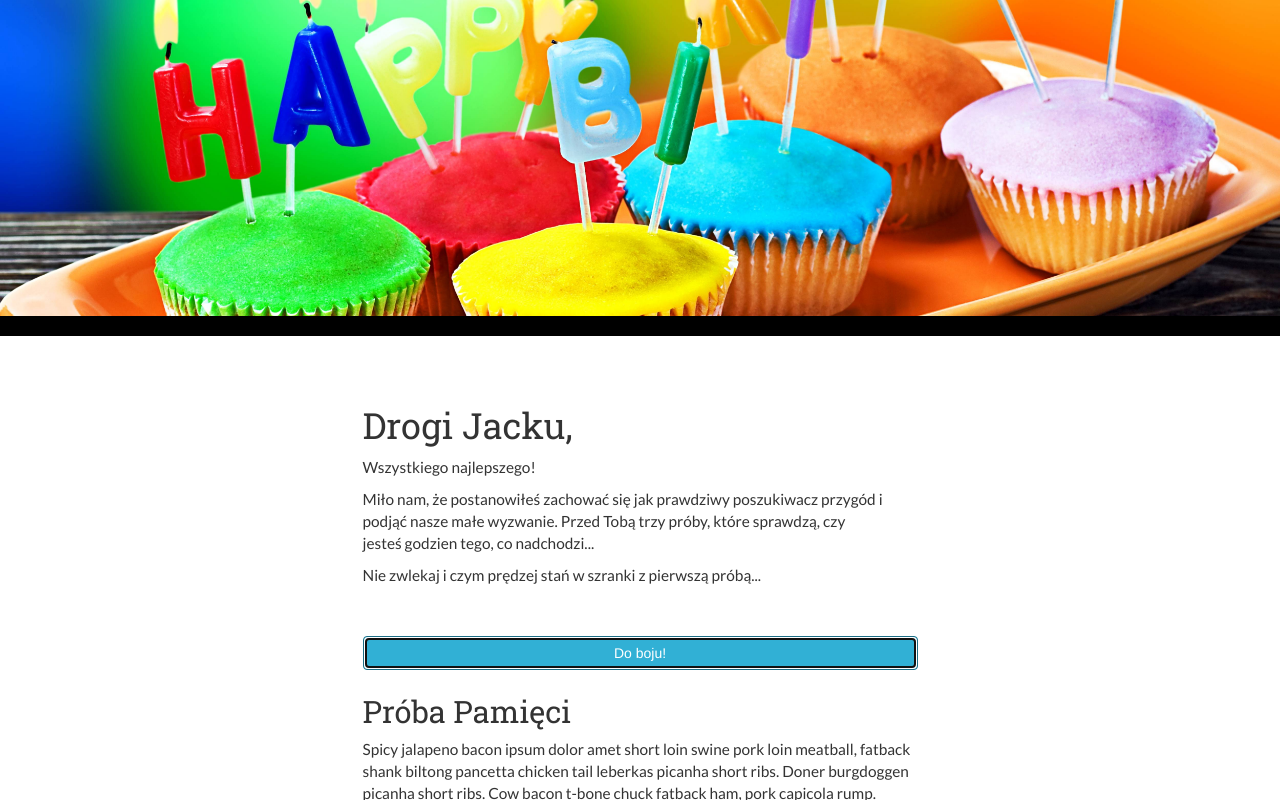
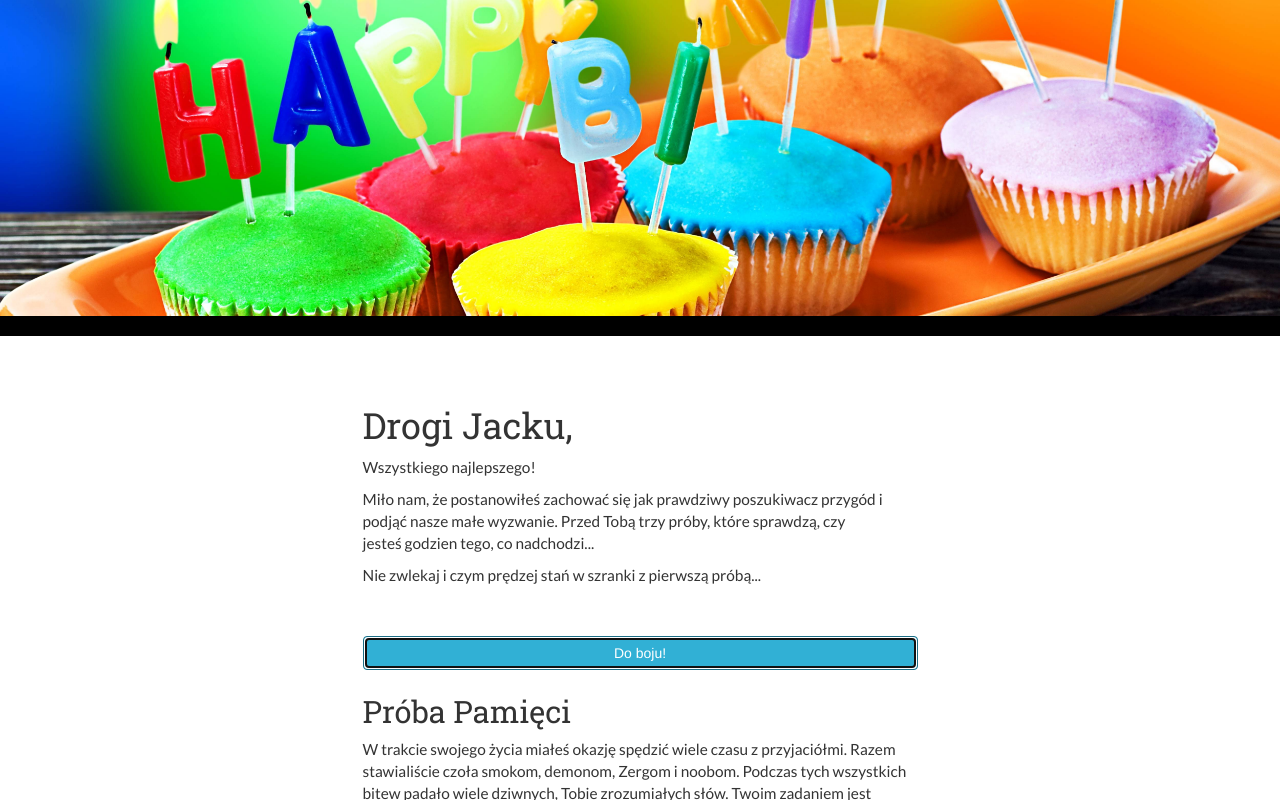
Before and after one commit to jackoweurodziny/jackoweurodziny.github.io, a plain HTML site: page index.html in a window 1280 px wide. Both pictures are taken after a click on the button "Do boju!". Shown: the part 464-1264 px from the top of the page. Drawn offline with nearby package versions, Linux system fonts and the light colour scheme.

Commit message:
add first trial text

```diff
--- a/index.html
+++ b/index.html
@@ -30,7 +30,7 @@
                 <section id="taskOne" class="hide">
                     <h3>Próba Pamięci</h3>
                     <p>
-                        Spicy jalapeno bacon ipsum dolor amet short loin swine pork loin meatball, fatback shank biltong pancetta chicken tail leberkas picanha short ribs. Doner burgdoggen picanha short ribs. Cow bacon t-bone chuck fatback ham, pork capicola rump. Pancetta meatloaf swine sirloin, capicola salami beef ribs. Pork chop ground round pork turkey biltong rump bresaola short ribs cow, cupim kielbasa. Biltong frankfurter beef ribs, swine drumstick doner porchetta pork belly pork.
+                        W trakcie swojego życia miałeś okazję spędzić wiele czasu z przyjaciółmi. Razem stawialiście czoła smokom, demonom, Zergom i noobom. Podczas tych wszystkich bitew padało wiele dziwnych, Tobie zrozumiałych słów. Twoim zadaniem jest rozwiązanie zagadki i wpisanie hasła. Co czai się za rogiem?
                     </p>
                     <div class="row">
                         <div class="col-sm-10 col-sm-offset-1">
```
